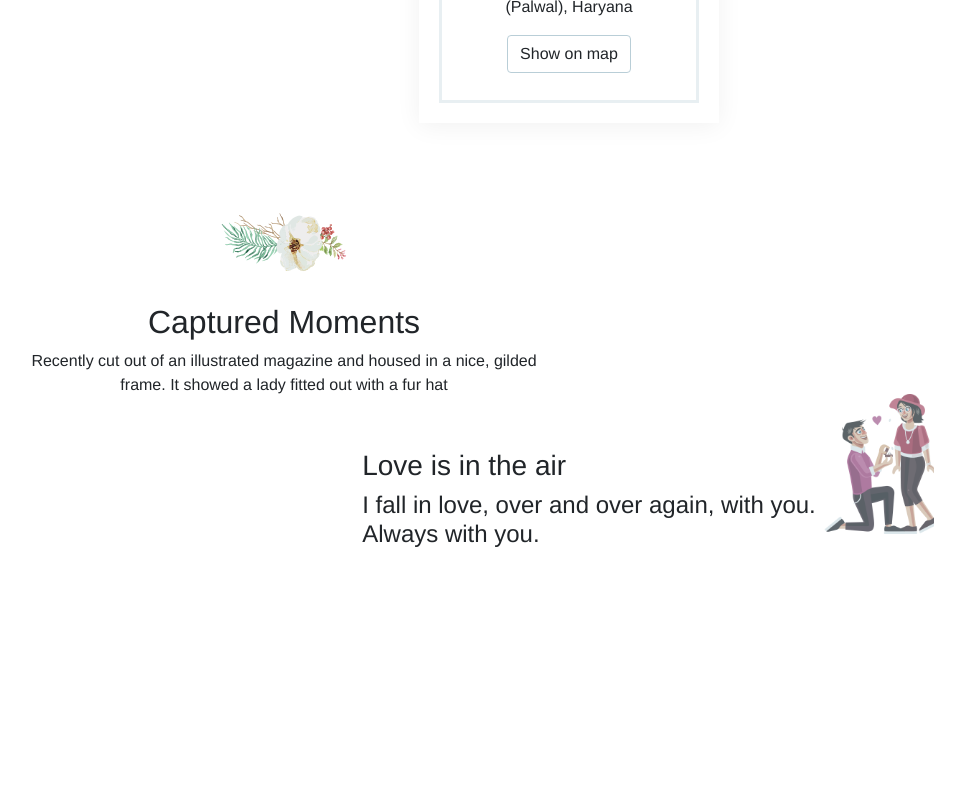
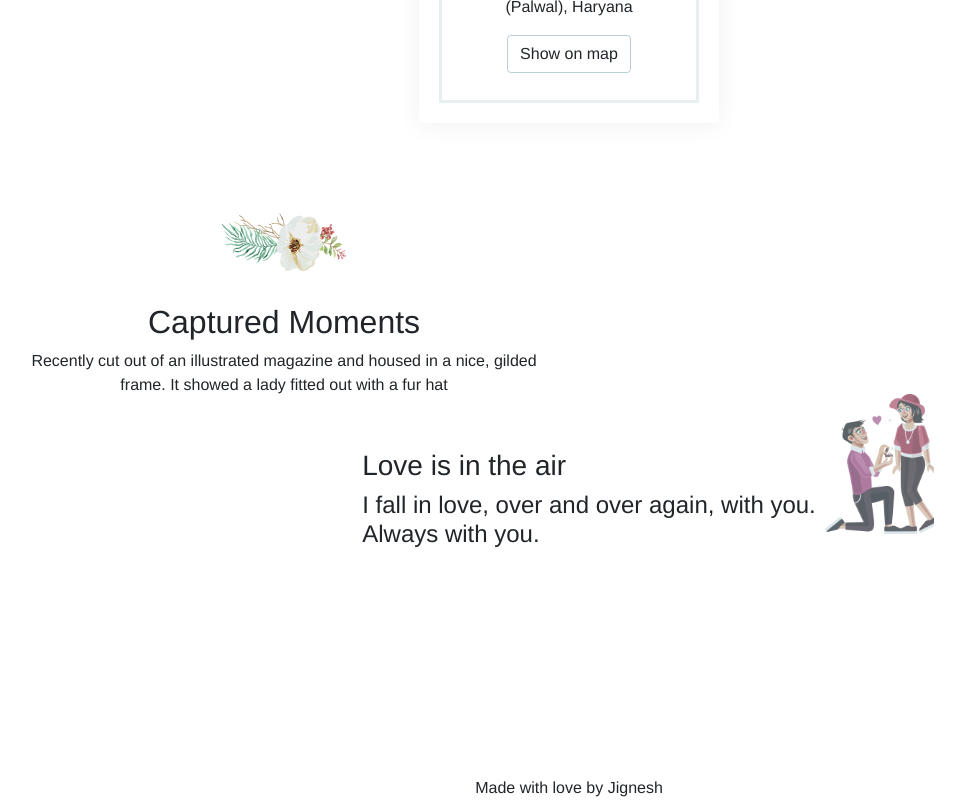
Before and after one commit to JigMistry/lovlymarriage, a Vue app: page / in a window 1280 px wide. Shown: the part 1154-1954 px from the top of the page, without its empty margins (71-1036 px from the left). Before the commit the page ends 1930 px from the top, so only its background shows below. Built offline with nearby package versions, Linux system fonts and the light colour scheme.

Commit message:
images added

```diff
--- a/src/App.vue
+++ b/src/App.vue
@@ -134,6 +134,9 @@
 
           </div>
         </section>
+        <div class="row footer">
+          <span>Made with love by Jignesh</span>
+        </div>
     </div>
     <div class="back-to-top" style="display: inline;" v-on:click="onTop()" v-show="backToTop">
       <div class="arrow"></div>
--- a/src/assets/scss/app.scss
+++ b/src/assets/scss/app.scss
@@ -419,3 +419,9 @@ html {
   .wrapper .hero-slider .img-fluid {
     height: 414px !important;
   }
+  .footer {
+    /*margin-left: 0px;*/
+    margin: 0 auto;
+    display: flex;
+    justify-content: center;
+  }
```
